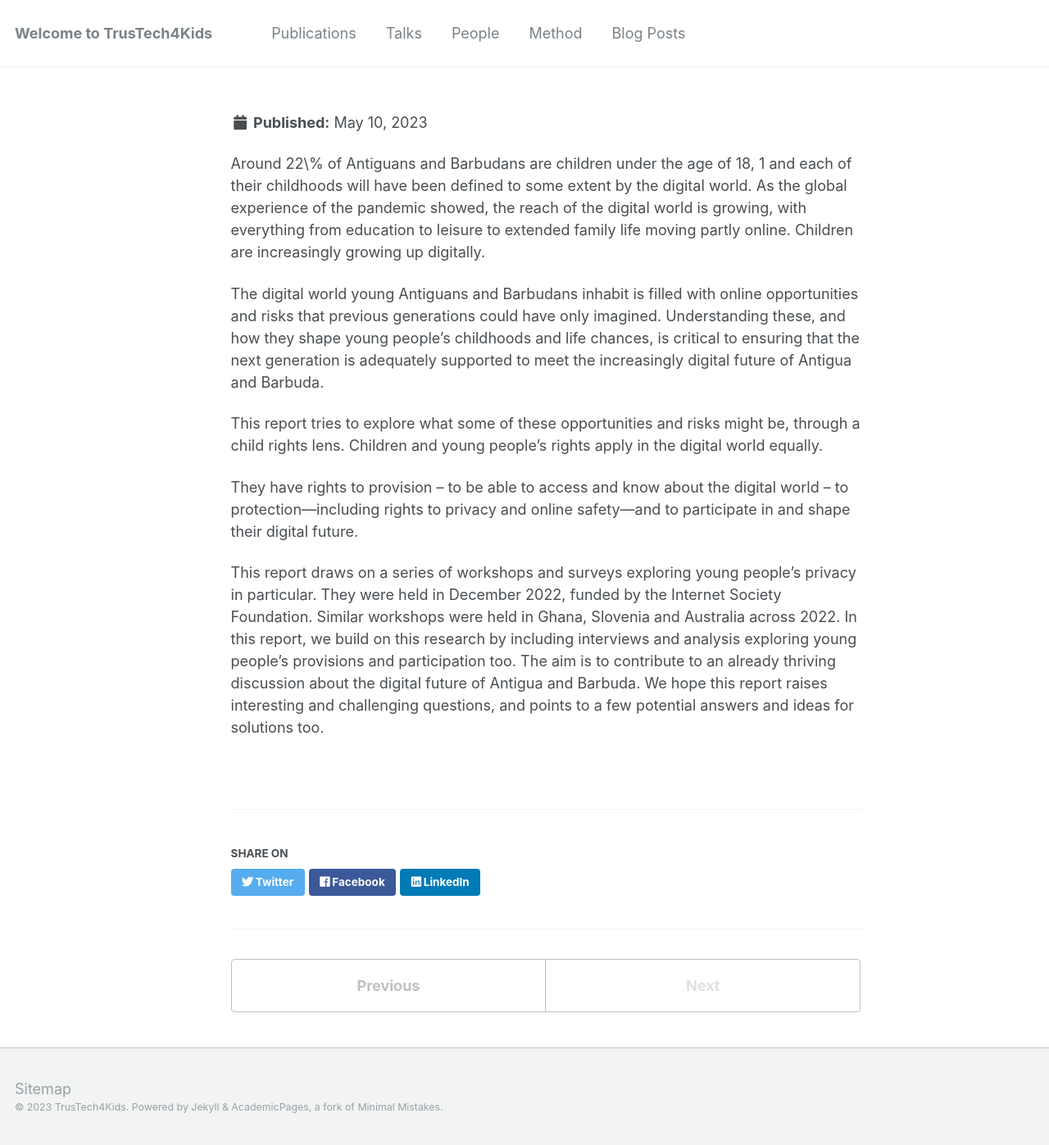
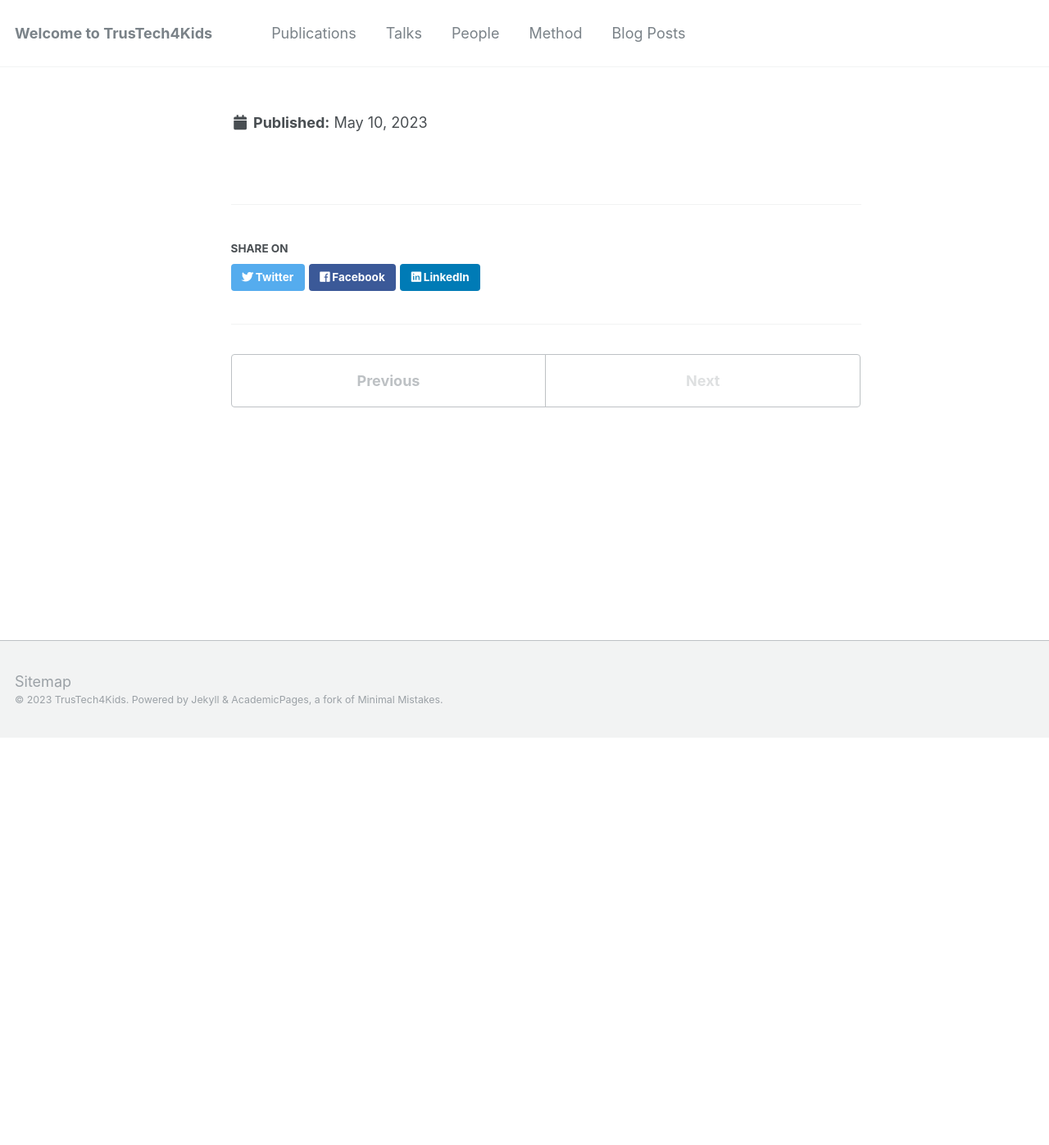
Before and after one commit to trustech4kids/trustech4kids.github.io, a Jekyll site: the page built from _publications/2023-03-report.md, in a window 1280 px wide. Shown: the whole page at 82% size. Built offline with Jekyll 4.4.1, drawn with Linux system fonts in a browser that asks for light colours; after the commit the page ends 900 px from its top, so only the background shows below that.

Commit message:
Update 2023-03-report.md

```diff
--- a/_publications/2023-03-report.md
+++ b/_publications/2023-03-report.md
@@ -8,12 +8,3 @@ venue: "The Digital Future of Antigua Barbuda"
 paperurl: "files/ABReportFinal202303.pdf"
 
 ---
-Around 22\% of Antiguans and Barbudans are children under the age of 18, 1 and each of their childhoods will have been defined to some extent by the digital world. As the global experience of the pandemic showed, the reach of the digital world is growing, with everything from education to leisure to extended family life moving partly online. Children are increasingly growing up digitally.
-
-The digital world young Antiguans and Barbudans inhabit is filled with online opportunities and risks that previous generations could have only imagined. Understanding these, and how they shape young people's childhoods and life chances, is critical to ensuring that the next generation is adequately supported to meet the increasingly digital future of Antigua and Barbuda.
-
-This report tries to explore what some of these opportunities and risks might be, through a child rights lens. Children and young people's rights apply in the digital world equally.
-
-They have rights to provision -- to be able to access and know about the digital world -- to protection—including rights to privacy and online safety—and to participate in and shape their digital future.
-
-This report draws on a series of workshops and surveys exploring young people's privacy in particular. They were held in December 2022, funded by the Internet Society Foundation. Similar workshops were held in Ghana, Slovenia and Australia across 2022. In this report, we build on this research by including interviews and analysis exploring young people's provisions and participation too. The aim is to contribute to an already thriving discussion about the digital future of Antigua and Barbuda. We hope this report raises interesting and challenging questions, and points to a few potential answers and ideas for solutions too.
```
Also changed, not shown: other parts of _publications/2023-03-report.md (+1 -1 lines).
